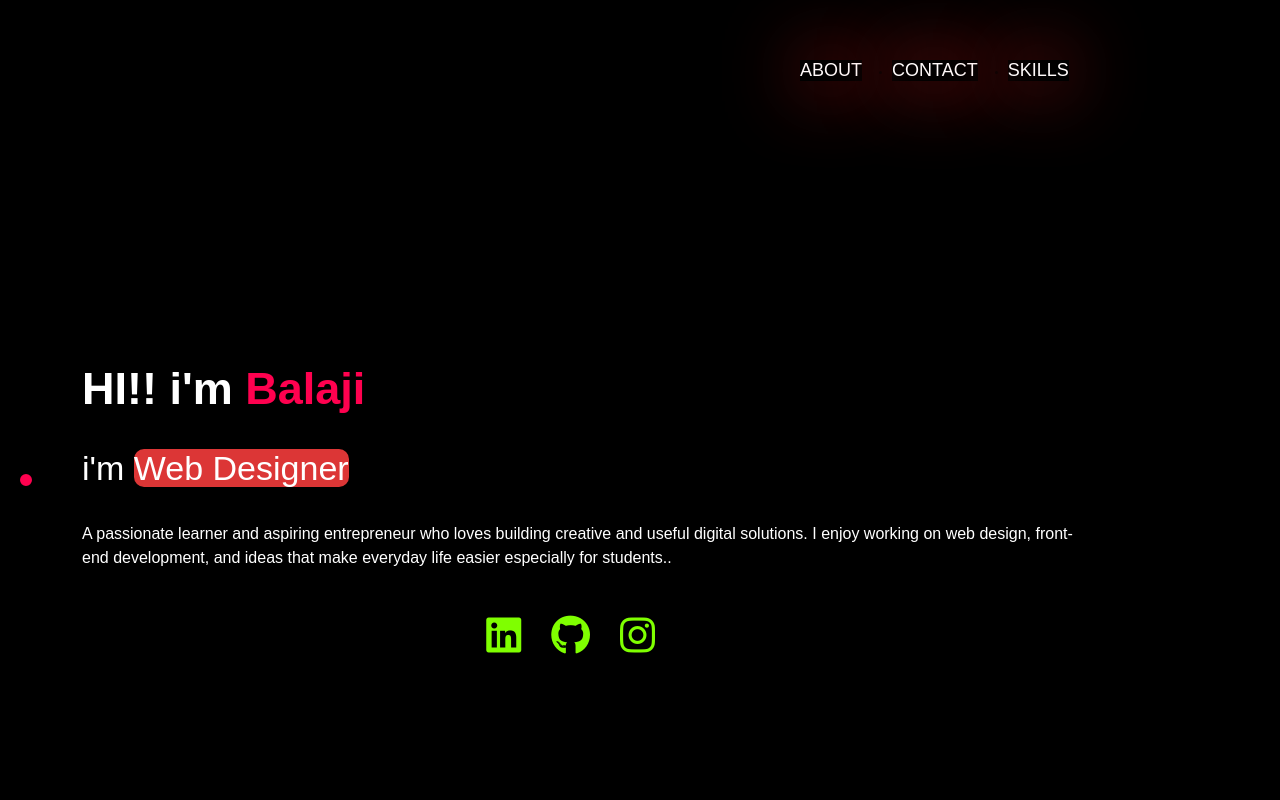
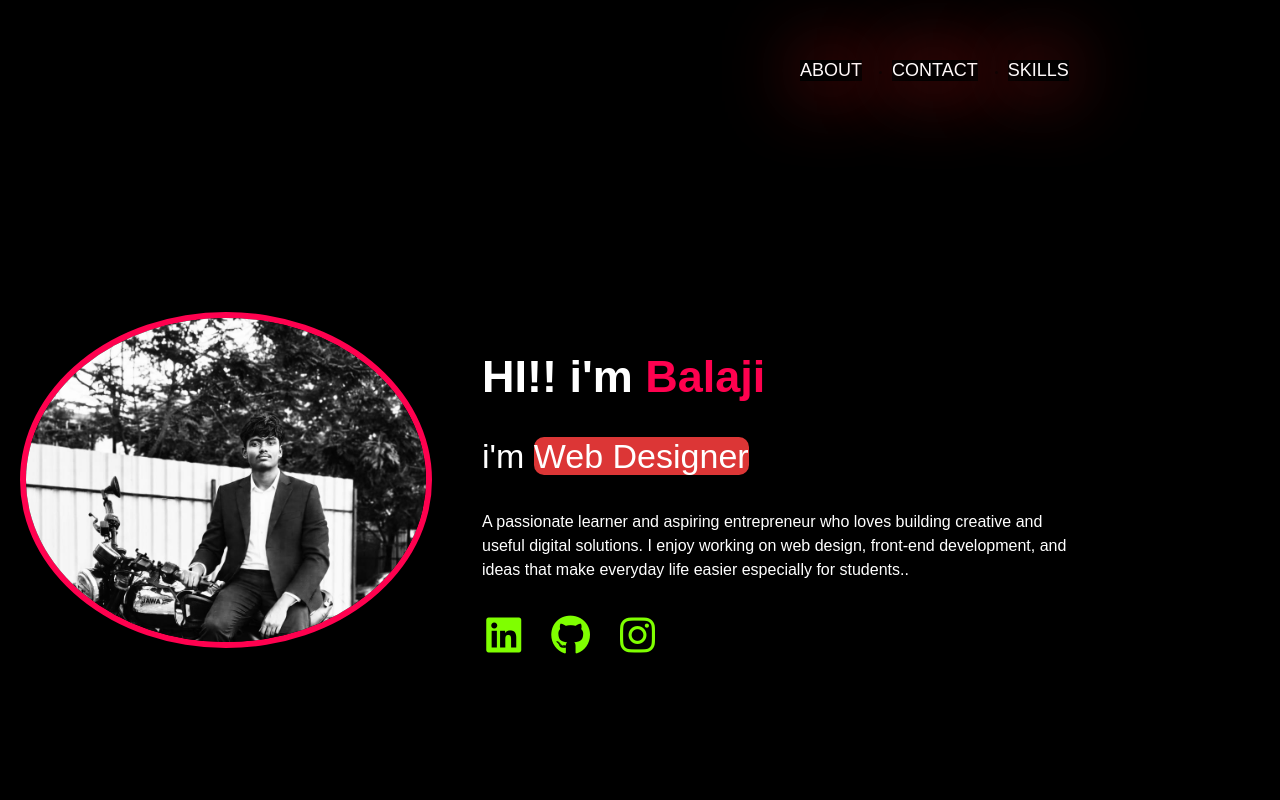
Before and after one commit to balajimohan573-collab/myportfolio, a plain HTML site: page index.html in a window 1280 px wide. Shown: the top 800 px of the page. Drawn offline with Linux system fonts and the light colour scheme; the site is published under a folder, as on GitHub Pages, so addresses that start at the root find nothing.

Commit message:
Update index.html

```diff
--- a/index.html
+++ b/index.html
@@ -24,7 +24,7 @@
 
 <section class="home">
     <div class="home-img">
-        <img src="/WhatsApp Image 2025-10-11 at 23.36.10_2b7868f9.jpg" alt="">
+        <img src="WhatsApp Image 2025-10-11 at 23.36.10_2b7868f9.jpg" alt="">
     </div>
     <div class="home-content">
         <h1>HI!! i'm <span>Balaji</span></h1>
@@ -47,4 +47,5 @@
 </footer>
 
 </body>
+
 </html>
```
